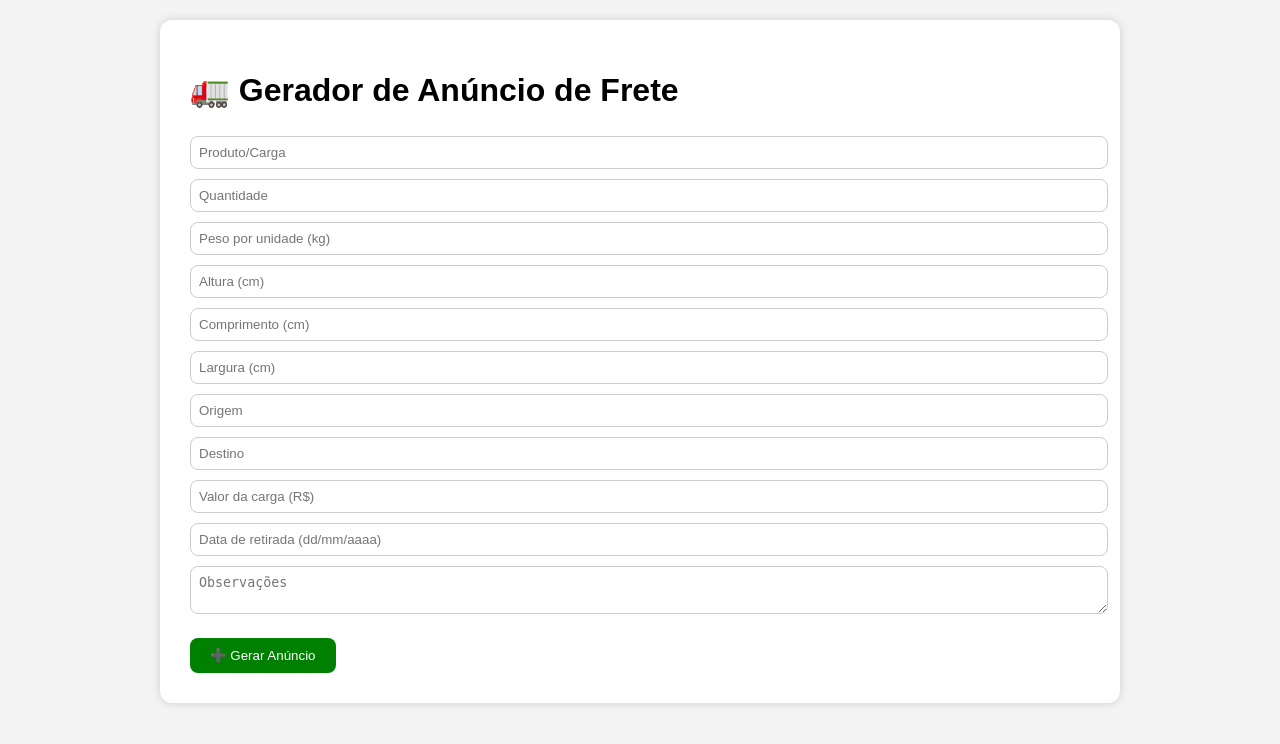
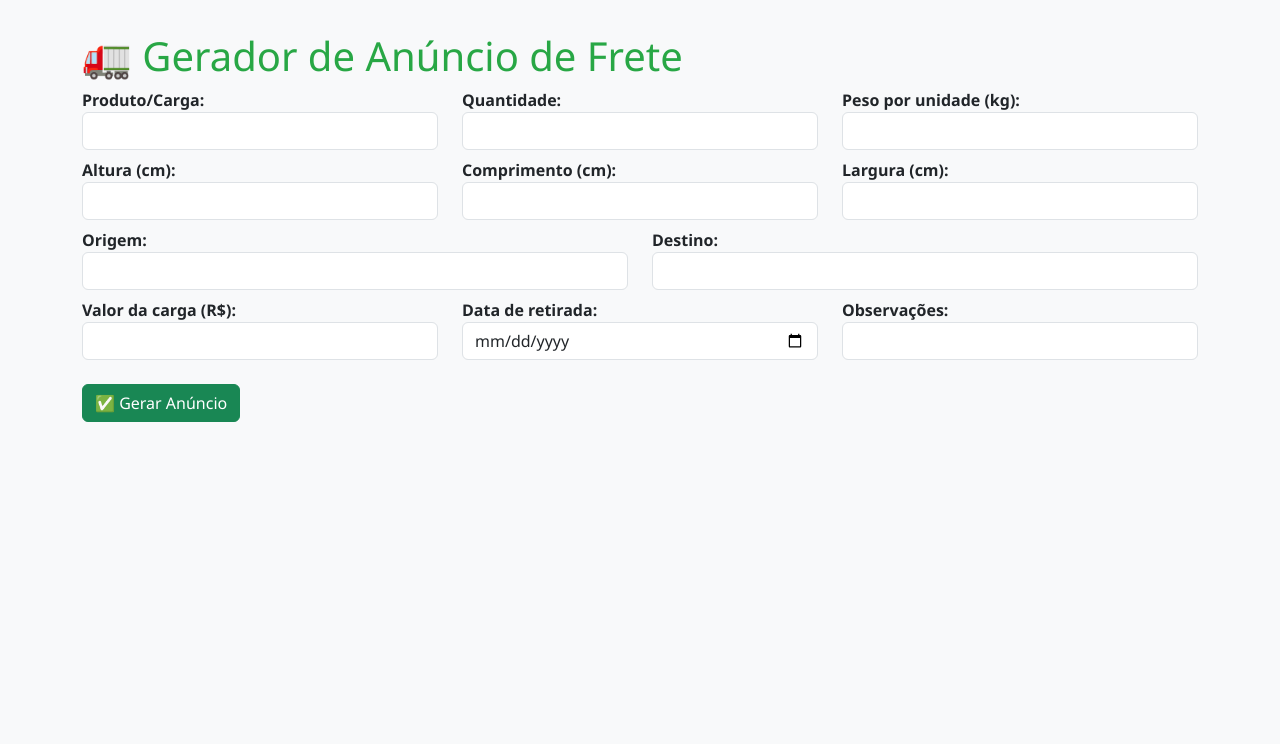
Before and after one commit to roberto36681250/simulador-de-frete, a FastAPI app: page / in a window 1280 px wide. Shown: the top 744 px of the page. Run offline with FastAPI, Linux system fonts and the light colour scheme.

Commit message:
Update form.html

```diff
--- a/templates/form.html
+++ b/templates/form.html
@@ -1,70 +1,107 @@
 <!DOCTYPE html>
-<html>
+<html lang="pt-br">
 <head>
     <meta charset="UTF-8">
     <title>Gerador de Anúncio de Frete</title>
+    <link href="https://cdn.jsdelivr.net/npm/bootstrap@5.3.0/dist/css/bootstrap.min.css" rel="stylesheet">
     <style>
         body {
-            font-family: Arial, sans-serif;
-            background: #f4f4f4;
-            margin: 0;
-            padding: 20px;
+            background-color: #f8f9fa;
+            padding: 2rem;
+            font-family: 'Segoe UI', Tahoma, Geneva, Verdana, sans-serif;
         }
-        .container {
-            background: white;
-            padding: 30px;
-            border-radius: 12px;
-            max-width: 900px;
-            margin: auto;
-            box-shadow: 0 0 10px #ccc;
+        h1 {
+            color: #28a745;
         }
-        input, textarea {
-            padding: 8px;
-            margin: 5px 0;
-            width: 100%;
-            border-radius: 8px;
-            border: 1px solid #ccc;
-        }
-        button {
-            background: green;
-            color: white;
-            padding: 10px 20px;
-            margin-top: 15px;
-            border: none;
-            border-radius: 8px;
-            cursor: pointer;
+        label {
+            font-weight: bold;
         }
         .resultado {
-            white-space: pre-wrap;
-            margin-top: 30px;
-            background: #f9f9f9;
-            padding: 20px;
-            border-radius: 12px;
+            background-color: #ffffff;
+            border: 1px solid #dee2e6;
+            border-radius: 0.5rem;
+            padding: 1.5rem;
+            margin-top: 2rem;
+            box-shadow: 0 0 10px rgba(0,0,0,0.05);
+        }
+        .btn-success {
+            margin-top: 1rem;
+        }
+        .links {
+            margin-top: 1.5rem;
         }
     </style>
 </head>
 <body>
     <div class="container">
         <h1>🚛 Gerador de Anúncio de Frete</h1>
-        <form method="post" action="/simular">
-            <input type="text" name="produto" placeholder="Produto/Carga" required>
-            <input type="number" name="quantidade" placeholder="Quantidade" required>
-            <input type="number" name="peso" placeholder="Peso por unidade (kg)" step="any" required>
-            <input type="number" name="altura" placeholder="Altura (cm)" step="any" required>
-            <input type="number" name="comprimento" placeholder="Comprimento (cm)" step="any" required>
-            <input type="number" name="largura" placeholder="Largura (cm)" step="any" required>
-            <input type="text" name="origem" placeholder="Origem" required>
-            <input type="text" name="destino" placeholder="Destino" required>
-            <input type="number" name="valor_nf" placeholder="Valor da carga (R$)" step="any" required>
-            <input type="text" name="data" placeholder="Data de retirada (dd/mm/aaaa)" required>
-            <textarea name="observacoes" placeholder="Observações"></textarea>
-            <button type="submit">➕ Gerar Anúncio</button>
+        <form method="post">
+            <div class="row mb-2">
+                <div class="col-md-4">
+                    <label>Produto/Carga:</label>
+                    <input type="text" class="form-control" name="produto" required>
+                </div>
+                <div class="col-md-4">
+                    <label>Quantidade:</label>
+                    <input type="number" class="form-control" name="quantidade" required>
+                </div>
+                <div class="col-md-4">
+                    <label>Peso por unidade (kg):</label>
+                    <input type="number" step="0.01" class="form-control" name="peso" required>
+                </div>
+            </div>
+
+            <div class="row mb-2">
+                <div class="col-md-4">
+                    <label>Altura (cm):</label>
+                    <input type="number" step="0.01" class="form-control" name="altura" required>
+                </div>
+                <div class="col-md-4">
+                    <label>Comprimento (cm):</label>
+                    <input type="number" step="0.01" class="form-control" name="comprimento" required>
+                </div>
+                <div class="col-md-4">
+                    <label>Largura (cm):</label>
+                    <input type="number" step="0.01" class="form-control" name="largura" required>
+                </div>
+            </div>
+
+            <div class="row mb-2">
+                <div class="col-md-6">
+                    <label>Origem:</label>
+                    <input type="text" class="form-control" name="origem" required>
+                </div>
+                <div class="col-md-6">
+                    <label>Destino:</label>
+                    <input type="text" class="form-control" name="destino" required>
+                </div>
+            </div>
+
+            <div class="row mb-2">
+                <div class="col-md-4">
+                    <label>Valor da carga (R$):</label>
+                    <input type="text" class="form-control" name="valor_nf" required>
+                </div>
+                <div class="col-md-4">
+                    <label>Data de retirada:</label>
+                    <input type="date" class="form-control" name="data_retirada" required>
+                </div>
+                <div class="col-md-4">
+                    <label>Observações:</label>
+                    <input type="text" class="form-control" name="observacoes">
+                </div>
+            </div>
+
+            <button type="submit" class="btn btn-success">✅ Gerar Anúncio</button>
         </form>
 
         {% if resultado %}
             <div class="resultado">
-                {{ resultado|safe }}
-                <p><a href="{{ whatsapp }}" target="_blank">📲 Compartilhar no WhatsApp</a></p>
+                {{ resultado | safe }}
+                <div class="links">
+                    📎 <a href="/gerar_pdf" target="_blank">PDF</a> |
+                    📤 <a href="{{ whatsapp_url }}" target="_blank">WhatsApp</a>
+                </div>
             </div>
         {% endif %}
     </div>
```
